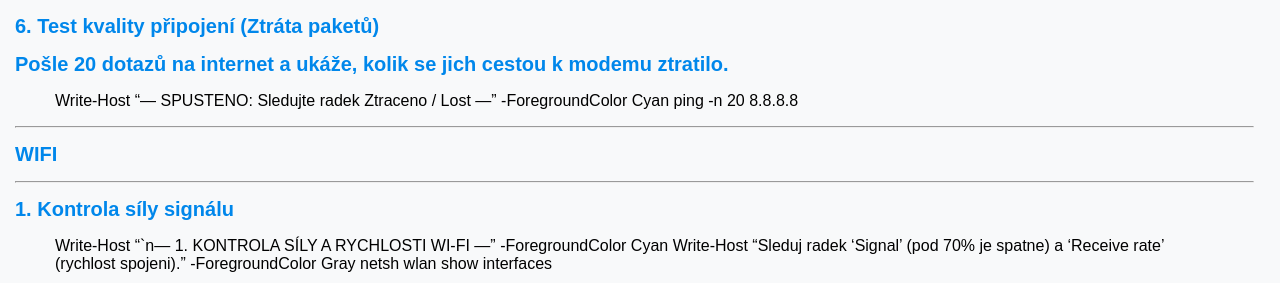
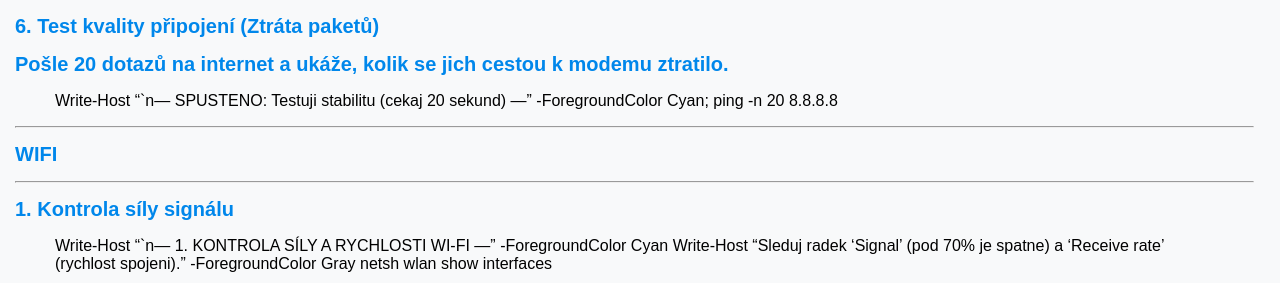
Before and after one commit to bedjan/bedjan.github.io, a Jekyll site: the page built from windows.md, in a window 1280 px wide. Shown: the part 755-1038 px from the top of the page. Built offline with Jekyll 4.4.1, drawn with Linux system fonts in a browser that asks for light colours; our own code applies the rules of GitHub Pages for plain Markdown files.

Commit message:
Update windows.md

```diff
--- a/windows.md
+++ b/windows.md
@@ -27,8 +27,8 @@
 
 # 6. Test kvality připojení (Ztráta paketů)
 # Pošle 20 dotazů na internet a ukáže, kolik se jich cestou k modemu ztratilo.
-> Write-Host "--- SPUSTENO: Sledujte radek Ztraceno / Lost ---" -ForegroundColor Cyan
-> ping -n 20 8.8.8.8
+> Write-Host "`n--- SPUSTENO: Testuji stabilitu (cekaj 20 sekund) ---" -ForegroundColor Cyan; ping -n 20 8.8.8.8
+
 
 
 -----------------
```
